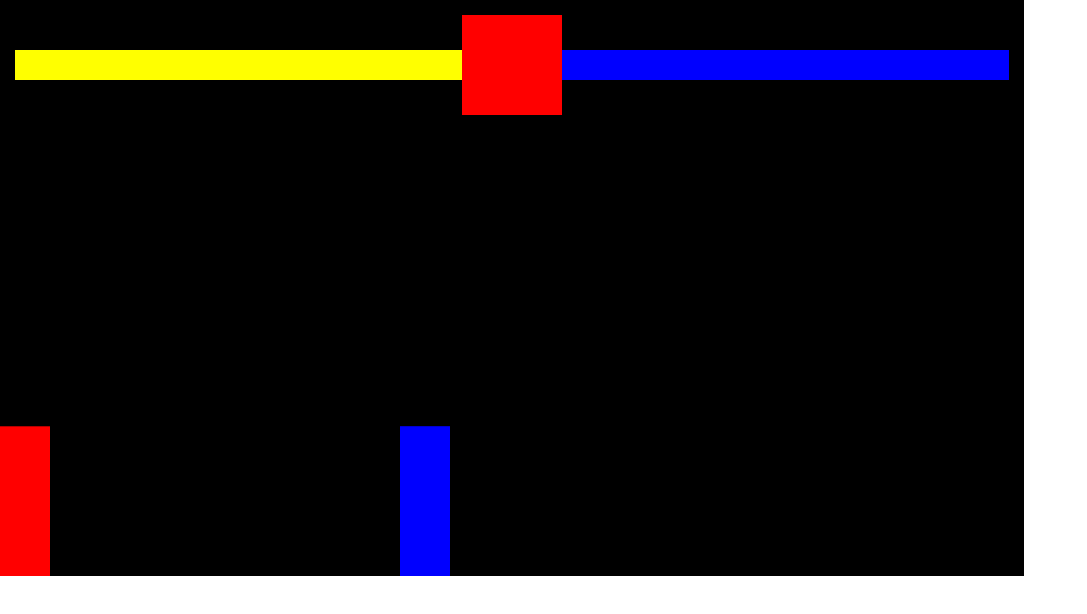
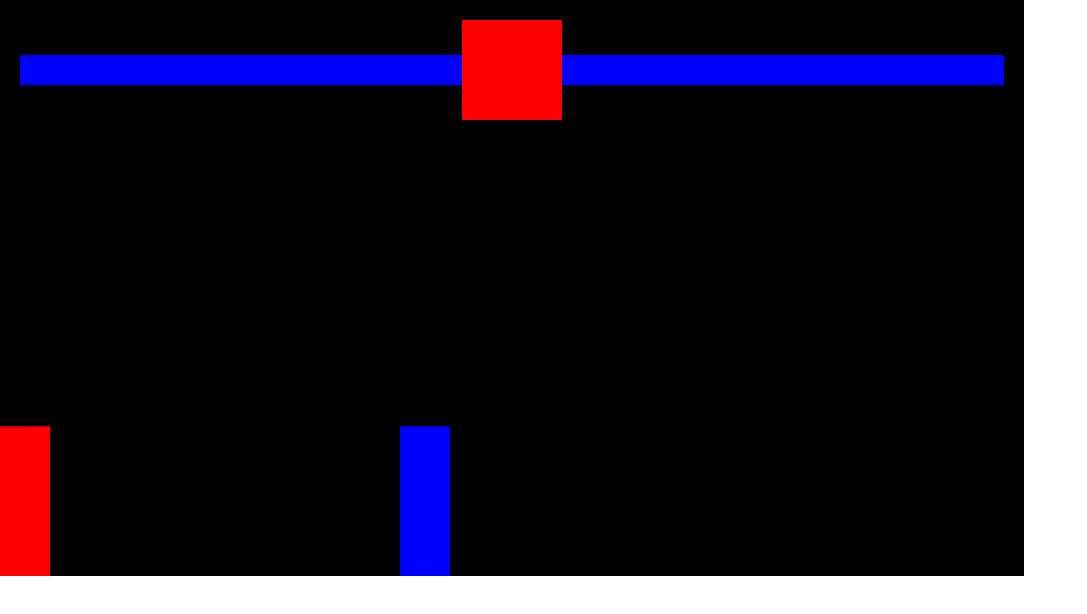
Before and after one commit to rajahn1/fighting-game, a plain HTML site: page index.html in a window 1280 px wide. Shown: the whole page, without its empty margins (0-1087 px from the left). Drawn offline with Linux system fonts and the light colour scheme.

Commit message:
style(healthbar) finishing styling player health bar

```diff
--- a/index.html
+++ b/index.html
@@ -9,14 +9,19 @@
 </head>
 <body>
     <div style="position: relative; display: inline-block;">
-        <div style="position:absolute; display: flex; width: 100%; align-items: center; padding: 15px;">
+        <div style="position:absolute; display: flex; width: 100%; align-items: center; padding: 20px;">
+            <!-- player health -->
+            <div style="position: relative; height: 30px; width: 100%; display: flex; justify-content: flex-end;">
+                <div style="background-color: yellow; height: 30px; width: 100%;"></div>
+                <div id="playerHealth" style="position: absolute; background-color: blue; top: 0; right: 0; bottom: 0; width: 100%;"></div>
+            </div>
+
+            <!-- timer -->
+            <div style="background-color: red; width: 100px; height: 100px; flex-shrink: 0;";></div>
+
+            <!-- enemy health -->
             <div style="position: relative; height: 30px; width: 100%;">
-                <div style="background-color: yellow; height: 30px;"></div>
-                <div id="playerHealth" style="position: absolute; background-color: blue;"></div>
-            </div>
-            <div style="background-color: red; width: 100px; height: 100px; flex-shrink: 0;";></div>
-            <div style="position: relative; height: 30px; width: 100%;">
-                <div style="background-color: yellow; height: 30px;"></div>
+                <div style="background-color: yellow; height: 30px; width: 100%;"></div>
                 <div id="enemyHealth" style="position: absolute; background-color: blue; top: 0; right: 0; bottom: 0; left: 0;"></div>
             </div>
         </div>
--- a/index.js
+++ b/index.js
@@ -184,8 +184,9 @@ function animate(){
         }) &&
         enemy.isAttacking
         ) {
-        console.log('hit2');
         enemy.isAttacking = false;
+        player.health -= 10
+        document.querySelector('#playerHealth').style.width = player.health + '%';
     }
 }
 
```
